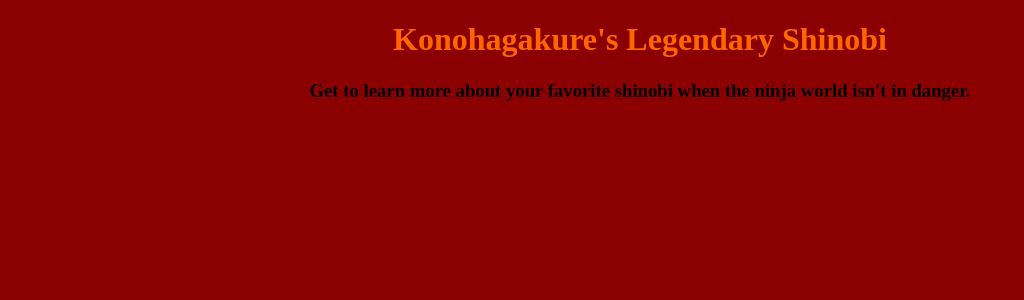
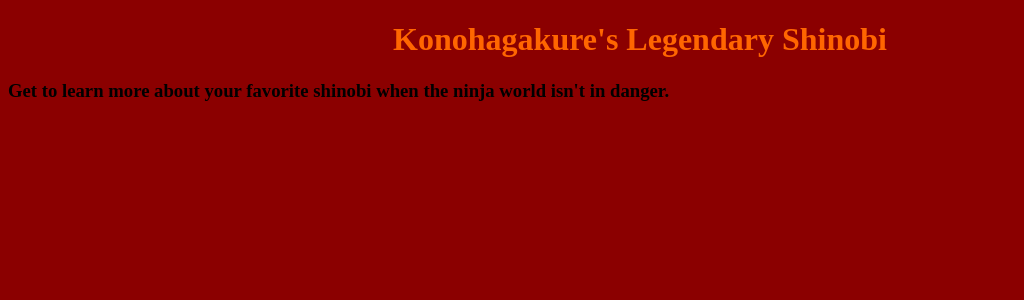
Before and after one commit to ChickPhilA/web102-community_board, a React (Vite) app: page / in a window 1280 px wide. Shown: the top 300 px of the page, without its empty margins (0-1024 px from the left). Built offline with nearby package versions, Linux system fonts and the light colour scheme; a web font is replaced by a local one.

Commit message:
Added Bangers Google font

```diff
--- a/src/index.css
+++ b/src/index.css
@@ -1,9 +1,14 @@
+@import url('https://fonts.googleapis.com/css2?family=Bangers&family=Oswald&display=swap');
+
 body {
   background-color: #8b0000;
 }
 
-h3 {
+h2 {
+  font-family: 'Bangers', sans-serif;
   text-align: center;
+  font-size: 2rem;
+  color: white;
 }
 
 @font-face {
```
